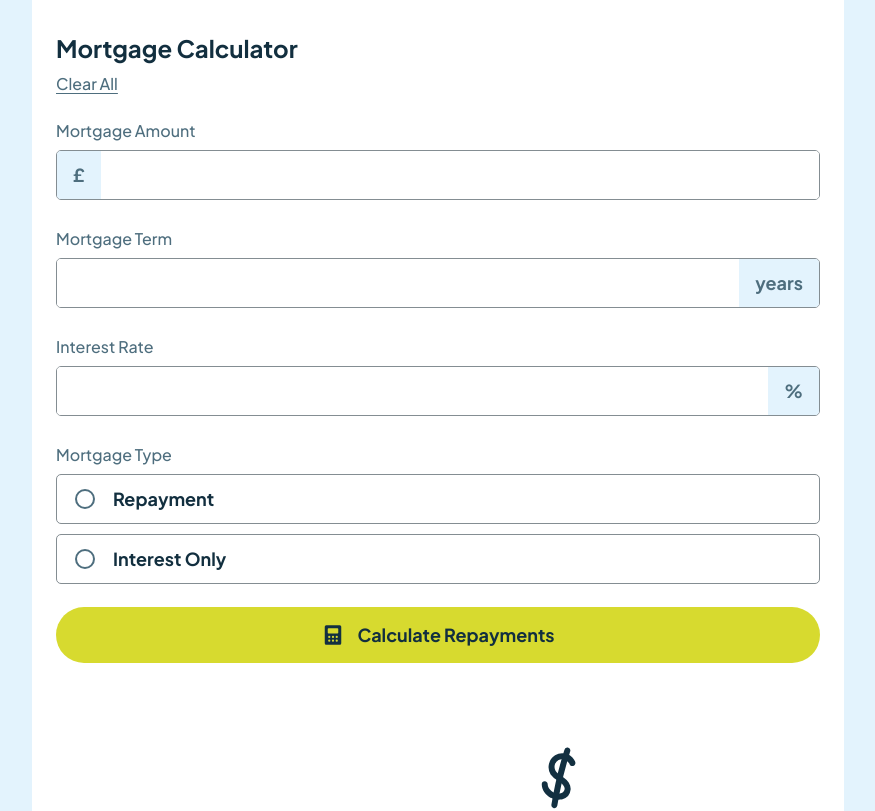
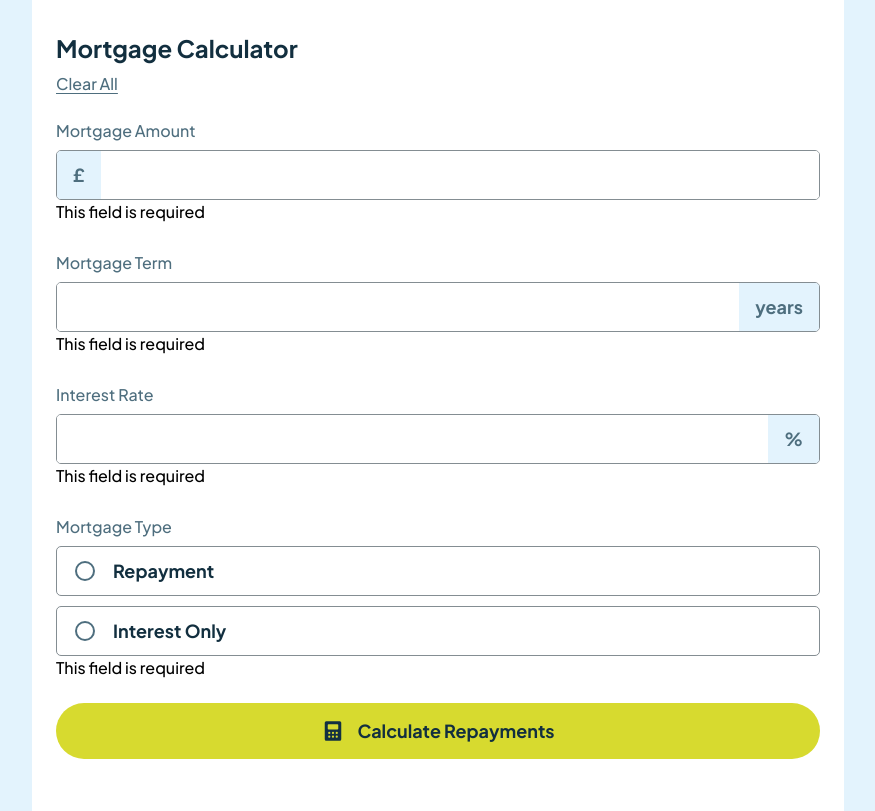
Before and after one commit to VenusY/frontend-mentor-mortgage-repayment-calculator, a React app: page / in a window 1280 px wide. Shown: the top 811 px of the page, without its empty margins (202-1077 px from the left). Built offline with nearby package versions, Linux system fonts and the light colour scheme.

Commit message:
Create ErrorMessage component

```diff
--- /dev/null
+++ b/src/components/ErrorMessage.jsx
@@ -0,0 +1,3 @@
+export default function ErrorMessage() {
+  return <p className='form__error-message'>This field is required</p>;
+}
--- a/src/components/InterestRate.jsx
+++ b/src/components/InterestRate.jsx
@@ -1,6 +1,7 @@
 import { useContext } from 'react';
 import { CalculatorContext } from '../App';
 import InputFieldContainer from './InputFieldContainer';
+import ErrorMessage from './ErrorMessage';
 
 export default function InterestRate() {
   const { interestRate, setInterestRate } = useContext(CalculatorContext);
@@ -17,6 +18,7 @@ export default function InterestRate() {
         value={interestRate}
         valueSetFunction={setInterestRate}
       />
+      <ErrorMessage />
     </div>
   );
 }
--- a/src/components/MortgageAmount.jsx
+++ b/src/components/MortgageAmount.jsx
@@ -1,6 +1,7 @@
 import { useContext } from 'react';
 import { CalculatorContext } from '../App';
 import InputFieldContainer from './InputFieldContainer';
+import ErrorMessage from './ErrorMessage';
 
 export default function MortgageAmount() {
   const { mortgageAmount, setMortgageAmount } = useContext(CalculatorContext);
@@ -17,6 +18,7 @@ export default function MortgageAmount() {
         value={mortgageAmount}
         valueSetFunction={setMortgageAmount}
       />
+      <ErrorMessage />
     </div>
   );
 }
--- a/src/components/MortgageTerm.jsx
+++ b/src/components/MortgageTerm.jsx
@@ -1,6 +1,7 @@
 import { useContext } from 'react';
 import { CalculatorContext } from '../App';
 import InputFieldContainer from './InputFieldContainer';
+import ErrorMessage from './ErrorMessage';
 
 export default function MortgageTerm() {
   const { mortgageTerm, setMortgageTerm } = useContext(CalculatorContext);
@@ -17,6 +18,7 @@ export default function MortgageTerm() {
         value={mortgageTerm}
         valueSetFunction={setMortgageTerm}
       />
+      <ErrorMessage />
     </div>
   );
 }
--- a/src/components/MortgageType.jsx
+++ b/src/components/MortgageType.jsx
@@ -1,6 +1,7 @@
 import { useContext } from 'react';
 import { CalculatorContext } from '../App';
 import RadioButton from './RadioButton';
+import ErrorMessage from './ErrorMessage';
 
 export default function MortgageType() {
   const { mortgageType } = useContext(CalculatorContext);
@@ -11,6 +12,7 @@ export default function MortgageType() {
         Mortgage Type
       </label>
 
+      <div>
         <RadioButton
           label='Repayment'
           value='repayment'
@@ -23,5 +25,8 @@ export default function MortgageType() {
           checked={mortgageType === 'interest-only' ? true : false}
         />
       </div>
+
+      <ErrorMessage />
+    </div>
   );
 }
```
Lines whose indentation alone changed are shown as unchanged.
